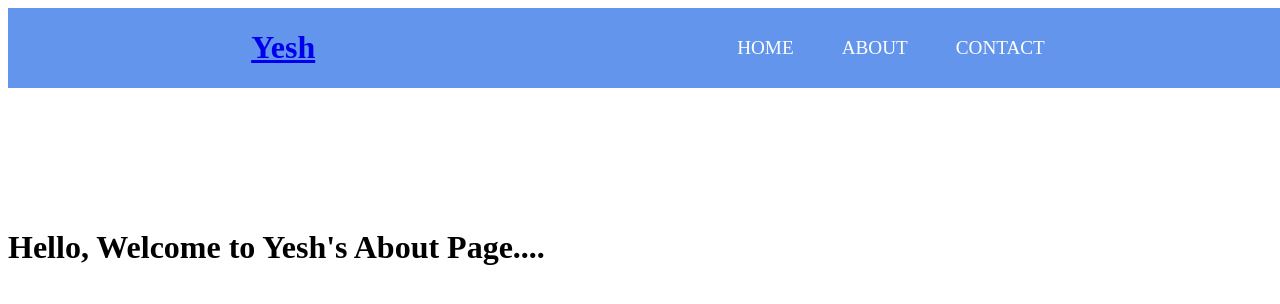
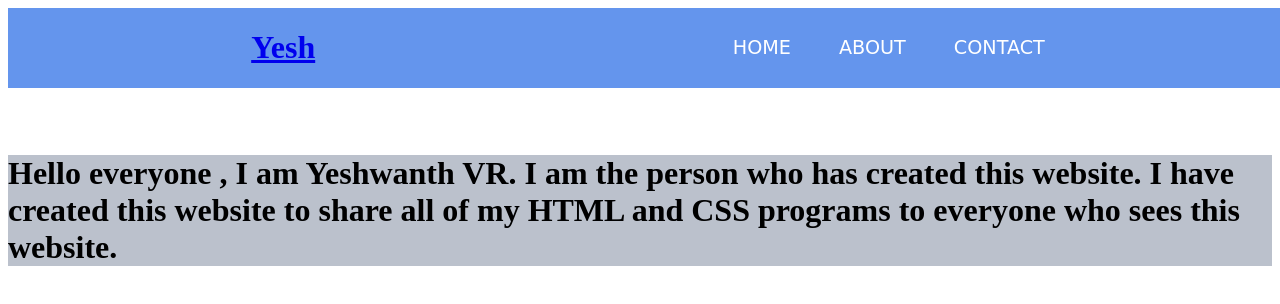
Before and after one commit to yeshwanthvr/HTML-and-CSS, a plain HTML site: page yesh/about.html in a window 1280 px wide. Drawn offline with Linux system fonts and the light colour scheme.

Commit message:
Made changes again to the contact and about page

```diff
--- a/yesh/about.html
+++ b/yesh/about.html
@@ -22,7 +22,7 @@
             <span></span>
         </label>
     </header>
-
-    <div class="container"><h1>Hello, Welcome to Yesh's About Page....</h1></div>
+    <br><br><br><br><br><br><br>
+    <div class="container about-page"><h1>Hello everyone , I am Yeshwanth VR. I am the person who has created this website. I have created this website to share all of my HTML and CSS programs to everyone who sees this website.</h1></div>
 </body>
 </html>
--- a/yesh/css/main.css
+++ b/yesh/css/main.css
@@ -52,6 +52,7 @@ nav {
     background-color: cornflowerblue;
     width: 100%;
     display: none;
+    font-family: cursive;
 }
 
 nav ul {
@@ -101,6 +102,7 @@ nav a:hover {
         display: flex;
         justify-content: flex-end;
         align-items: center;
+        font-family: cursive;
     }
 
     nav ul {
@@ -137,6 +139,9 @@ nav a:hover {
 }
 
 .container {
-    padding-top: 200px;
     box-sizing: border-box;
 }
+
+.about-page {
+    background-color: #bbc1cc;
+}
```
Also changed, not shown: yesh/contact.html (+1 -1 lines).
